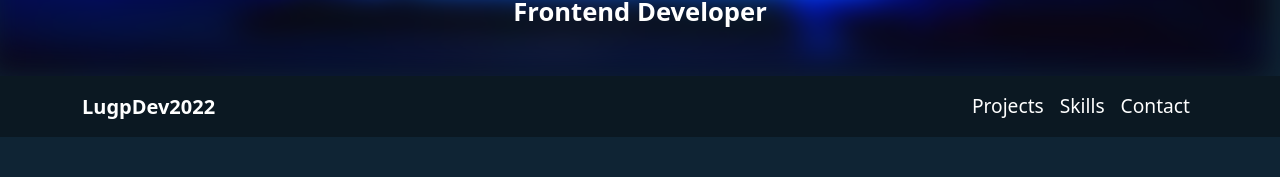
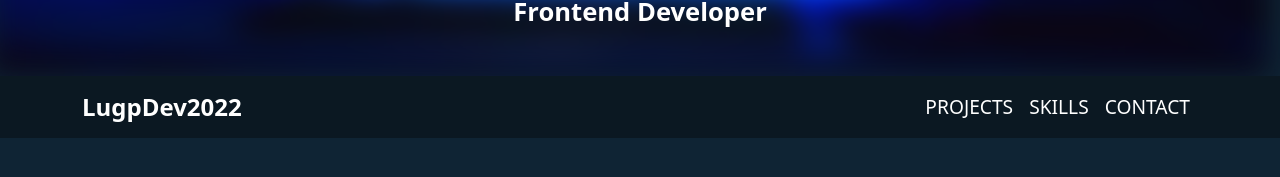
Before and after one commit to LugpDev2022/portfolio, a React (Vite) app: page / in a window 1280 px wide. Shown: the part 289-466 px from the top of the page. Built offline with nearby package versions, Linux system fonts and the light colour scheme.

Commit message:
Give some extra styles to the navbar

```diff
--- a/src/App.jsx
+++ b/src/App.jsx
@@ -1,14 +1,10 @@
-import React, { useContext } from "react";
+import React from "react";
 import Container from "react-bootstrap/Container";
 import { Hero, AppNavbar } from "./components";
 
 function App() {
   return (
-    <Container
-      fluid
-      className="p-0 overflow-hidden"
-      style={{ height: "2000px" }}
-    >
+    <Container fluid className="p-0 overflow-hidden">
       <Hero />
       <AppNavbar />
     </Container>
--- a/src/components/AppNavbar.jsx
+++ b/src/components/AppNavbar.jsx
@@ -27,7 +27,9 @@ export const AppNavbar = () => {
     <Navbar bg="dark" variant="dark" expand="md" fixed={isFixed && "top"}>
       <Container>
         <Navbar.Brand className="fw-bold">
-          {isFixed ? "Luis Alberto Cervantes García" : "LugpDev2022"}
+          <a href="#me" className="custom-brand">
+            {isFixed ? "Luis Cervantes " : "LugpDev2022"}
+          </a>
         </Navbar.Brand>
         <Navbar.Toggle aria-controls="basic-navbar-nav" />
         <Navbar.Collapse id="basic-navbar-nav">
--- a/src/components/Hero.jsx
+++ b/src/components/Hero.jsx
@@ -1,4 +1,4 @@
-import React, { useContext, useEffect, useRef, useState } from "react";
+import React, { useContext, useEffect, useRef } from "react";
 import Col from "react-bootstrap/Col";
 import bg from "../assets/pc-bg.webp";
 import { AppContext } from "../context";
@@ -24,7 +24,7 @@ export const Hero = () => {
 
   return (
     //TODO: Change the profile image
-    <header ref={header} className="row">
+    <header ref={header} className="row" id="me">
       <Col xs={12} className="text-center mb-4 mt-5">
         <img
           src="http://t0.gstatic.com/licensed-image?q=tbn:ANd9GcSe7vU6RlwDwFL44J6xtBdRmmqhQRg4FQYYKi0VwxV7h1v5Erv1-jiqfGxHEG9e9b8y2IfQ7INlB_IjzUMT-yg"
--- a/src/scss/main.scss
+++ b/src/scss/main.scss
@@ -31,11 +31,24 @@ body {
 .custom-link {
   color: white;
   font-size: 1.2em;
+  text-transform: uppercase;
 
   &:hover {
-    text-decoration: underline !important;
-    color: white !important;
+    color: #255880 !important;
   }
+}
+
+.custom-brand {
+  color: white;
+  text-decoration: none !important;
+
+  font-size: 1.2em;
+
+  &:hover {
+    color: #255880 !important;
+  }
+
+  transition: 200ms;
 }
 
 .pc-bg {
```
